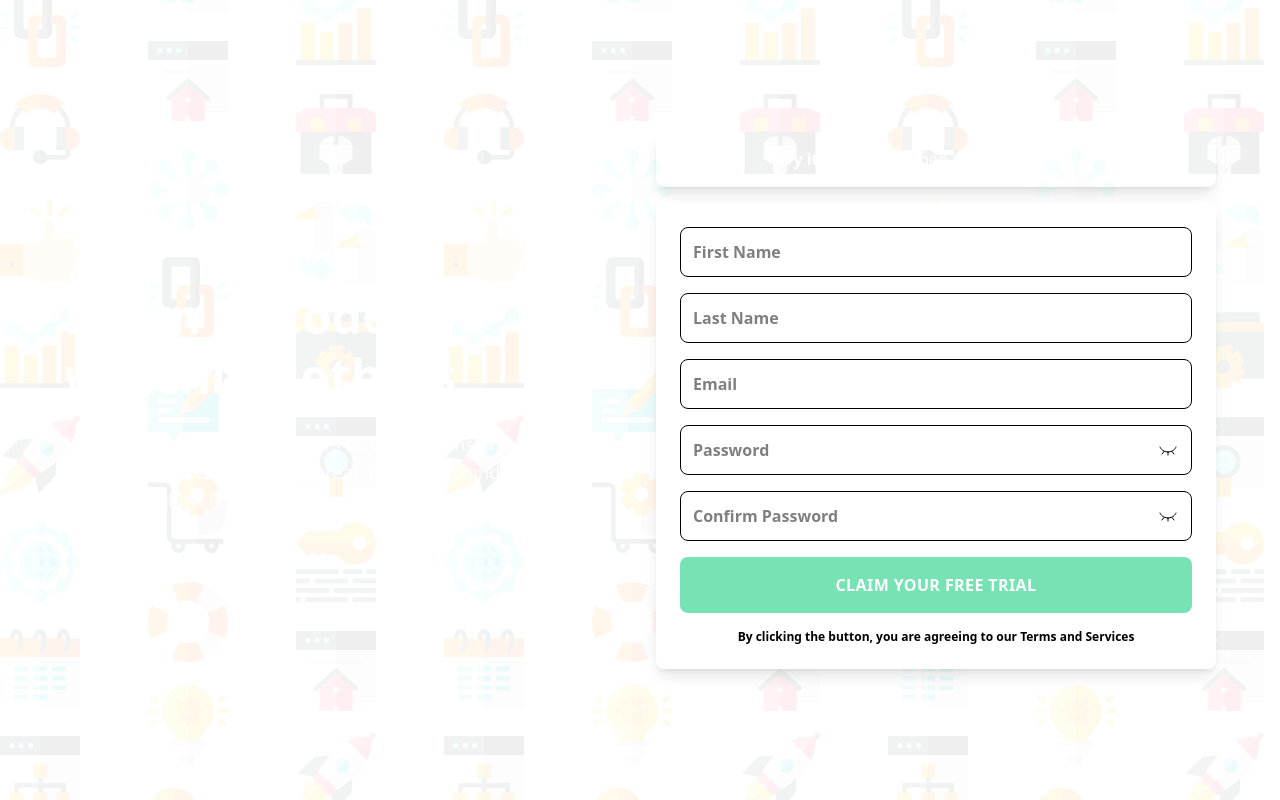
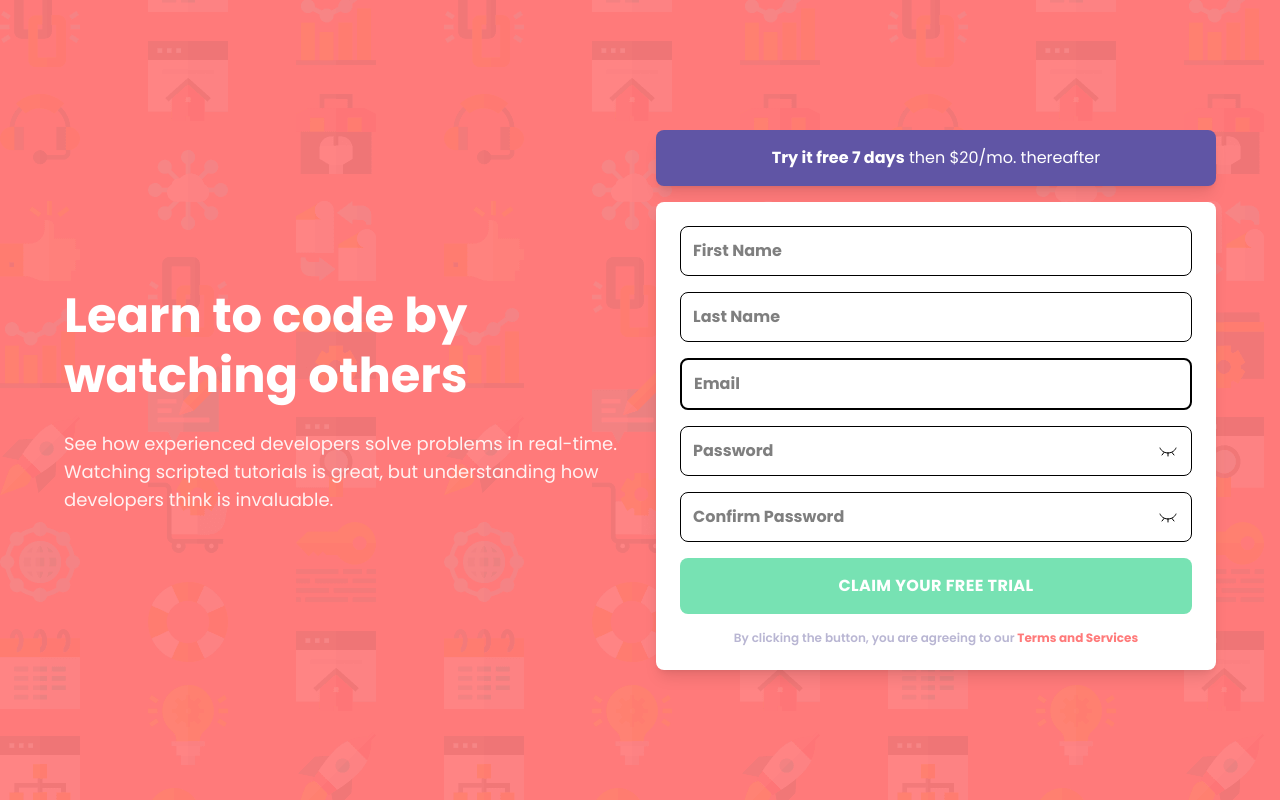
Before and after one commit to MoussaAhmed1/Nano-assignment, an Angular app: page / in a window 1280 px wide. Built offline with nearby package versions, Linux system fonts and the light colour scheme.

Commit message:
style:add the style guides 👍
Layout
Colors
typoghraphy
font

```diff
--- a/src/app/core/components/signup/signup.component.html
+++ b/src/app/core/components/signup/signup.component.html
@@ -18,7 +18,7 @@
           <p><span class="font-bold">Try it free 7 days</span> then $20/mo. thereafter</p>
         </div>
 
-        <!-- Form card -->
+        <!-- sign up Form -->
         <div class="bg-white rounded-lg p-6 shadow-lg space-y-4">
           <form [formGroup]="signupForm" (ngSubmit)="onSubmit()" class="space-y-4">
             <div class="relative">
@@ -30,11 +30,11 @@
                   (isErrorVisible('firstName') ? 'border-primary-red' : 'border-gray-200')"
               />
               <div *ngIf="isErrorVisible('firstName')"
-                   class="absolute right-3 top-3 text-primary-red border-primary-red">
+                   class="absolute right-3 top-3 text-primary-red">
                 <img class="error-icon" src="assets/images/icon-error.svg" alt="Error icon" width="24" height="24"/>
               </div>
               <p *ngIf="isErrorVisible('firstName')"
-                 class="text-primary-red border-primary-red text-xs italic text-right mt-1">
+                 class="text-primary-red text-xs italic text-right mt-1">
                   First Name cannot be empty
               </p>
             </div>
@@ -48,11 +48,11 @@
                   (isErrorVisible('lastName') ? 'border-primary-red' : 'border-gray-200')"
               />
               <div *ngIf="isErrorVisible('lastName')"
-                   class="absolute right-3 top-3 text-primary-red border-primary-red">
+                   class="absolute right-3 top-3 text-primary-red">
                 <img class="error-icon" src="assets/images/icon-error.svg" alt="Error icon" width="24" height="24"/>
               </div>
               <p *ngIf="isErrorVisible('lastName')"
-                 class="text-primary-red border-primary-red text-xs italic text-right mt-1">
+                 class="text-primary-red text-xs italic text-right mt-1">
                  Last Name cannot be empty
               </p>
             </div>
@@ -63,19 +63,19 @@
                 placeholder="Email"
                 formControlName="email"
                 autocomplete="new-password"
-                [class]="'w-full p-3 border rounded-lg placeholder:font-bold placeholder:text-gray-300' +
+                [class]="'w-full p-3 border-2 rounded-lg placeholder:font-bold placeholder:text-gray-300' +
                   (isErrorVisible('email') ? 'border-primary-red' : 'border-gray-200')"
               />
               <div *ngIf="isErrorVisible('email')"
-                   class="absolute right-3 top-3 text-primary-red border-primary-red">
+                   class="absolute right-3 top-3 text-primary-red">
                 <img class="error-icon" src="assets/images/icon-error.svg" alt="Error icon" width="24" height="24"/>
               </div>
               <p *ngIf="isErrorVisible('email') && signupForm.get('email')?.errors?.['required']"
-              class="text-primary-red border-primary-red text-xs italic text-right mt-1">
+              class="text-primary-red text-xs italic text-right mt-1">
                 Email cannot be empty
              </p>
               <p *ngIf="isErrorVisible('email') && signupForm.get('email')?.errors?.['pattern']"
-                 class="text-primary-red border-primary-red text-xs italic text-right mt-1">
+                 class="text-primary-red text-xs italic text-right mt-1">
                  Looks like this is not an email
               </p>
             </div>
@@ -89,14 +89,14 @@
                   (isErrorVisible('password') ? 'border-primary-red' : 'border-gray-200')"
               />
               <div *ngIf="isErrorVisible('password')"
-                   class="absolute right-10 top-3 text-primary-red border-primary-red">
+                   class="absolute right-10 top-3 text-primary-red">
                 <img class="error-icon" src="assets/images/icon-error.svg" alt="Error icon" width="24" height="24"/>
               </div>
-              <div class="absolute right-3 top-3 text-primary-red border-primary-red">
+              <div class="absolute right-3 top-3 text-primary-red">
                 <img class="error-icon" (click)="triggerPasswordVisibility()" [src]="showPassword?'assets/images/eye-on.svg':'assets/images/eye-off.svg'" alt="Error icon" width="24" height="24"/>
               </div>
               <p *ngIf="isErrorVisible('password')"
-                 class="text-primary-red border-primary-red text-xs italic text-right mt-1">
+                 class="text-primary-red text-xs italic text-right mt-1">
                  Password should be at least 6 characters
               </p>
             </div>
@@ -110,14 +110,14 @@
                   (isErrorVisible('confirmPassword') ? 'border-primary-red' : 'border-gray-200')"
               />
               <div *ngIf="isErrorVisible('confirmPassword')"
-                   class="absolute right-10 top-3 text-primary-red border-primary-red">
+                   class="absolute right-10 top-3 text-primary-red">
                 <img class="error-icon" src="assets/images/icon-error.svg" alt="Error icon" width="24" height="24"/>
               </div>
-              <div class="absolute right-3 top-3 text-primary-red border-primary-red">
+              <div class="absolute right-3 top-3 text-primary-red">
                 <img class="error-icon" (click)="triggerPasswordVisibility()" [src]="showPassword?'assets/images/eye-on.svg':'assets/images/eye-off.svg'" alt="Error icon" width="24" height="24"/>
               </div>
               <p *ngIf="isErrorVisible('confirmPassword')"
-                 class="text-primary-red border-primary-red text-xs italic text-right mt-1">
+                 class="text-primary-red text-xs italic text-right mt-1">
                  password and confirm password should match
               </p>
             </div>
--- a/src/index.html
+++ b/src/index.html
@@ -1,11 +1,15 @@
-<!doctype html>
+<!DOCTYPE html>
 <html lang="en">
   <head>
-  <meta charset="utf-8">
+    <meta charset="utf-8" />
     <title>NanoAssignment</title>
-  <base href="/">
-  <meta name="viewport" content="width=device-width, initial-scale=1">
-  <link rel="icon" type="image/x-icon" href="favicon.ico">
+    <base href="/" />
+    <meta name="viewport" content="width=device-width, initial-scale=1" />
+    <link rel="icon" type="image/x-icon" href="favicon.ico" />
+    <link
+      href="https://fonts.googleapis.com/css2?family=Poppins:ital,wght@0,100;0,200;0,300;0,400;0,500;0,600;0,700;0,800;0,900;1,100;1,200;1,300;1,400;1,500;1,600;1,700;1,800;1,900&display=swap"
+      rel="stylesheet"
+    />
   </head>
   <body>
     <app-root></app-root>
--- a/src/styles.css
+++ b/src/styles.css
@@ -1 +1,19 @@
 @import "tailwindcss";
+@import url('https://fonts.googleapis.com/css2?family=Poppins:wght@300;400;500;600;700&display=swap');
+
+
+@theme{
+  /* text size: 16px; */
+  --text-bodycopy:16px;
+    --font-sans: "Poppins", "sans-serif";
+    /* layout */
+    --breakpoint-xl: 1440px;
+    --breakpoint-xs: 375px;
+    /* colors */
+    --color-primary-red: hsl(0, 100%, 74%);
+    --color-primary-green:  hsl(154, 59%, 51%);
+    --color-accent: hsl(248, 32%, 49%);
+    --color-secondary:  hsl(154, 59%, 51%);
+    --color-neutral-darkblue:  hsl(249, 10%, 26%);
+    --color-neutral-grayishblue:  hsl(246, 25%, 77%);
+  }
```
Lines whose indentation alone changed are shown as unchanged.
